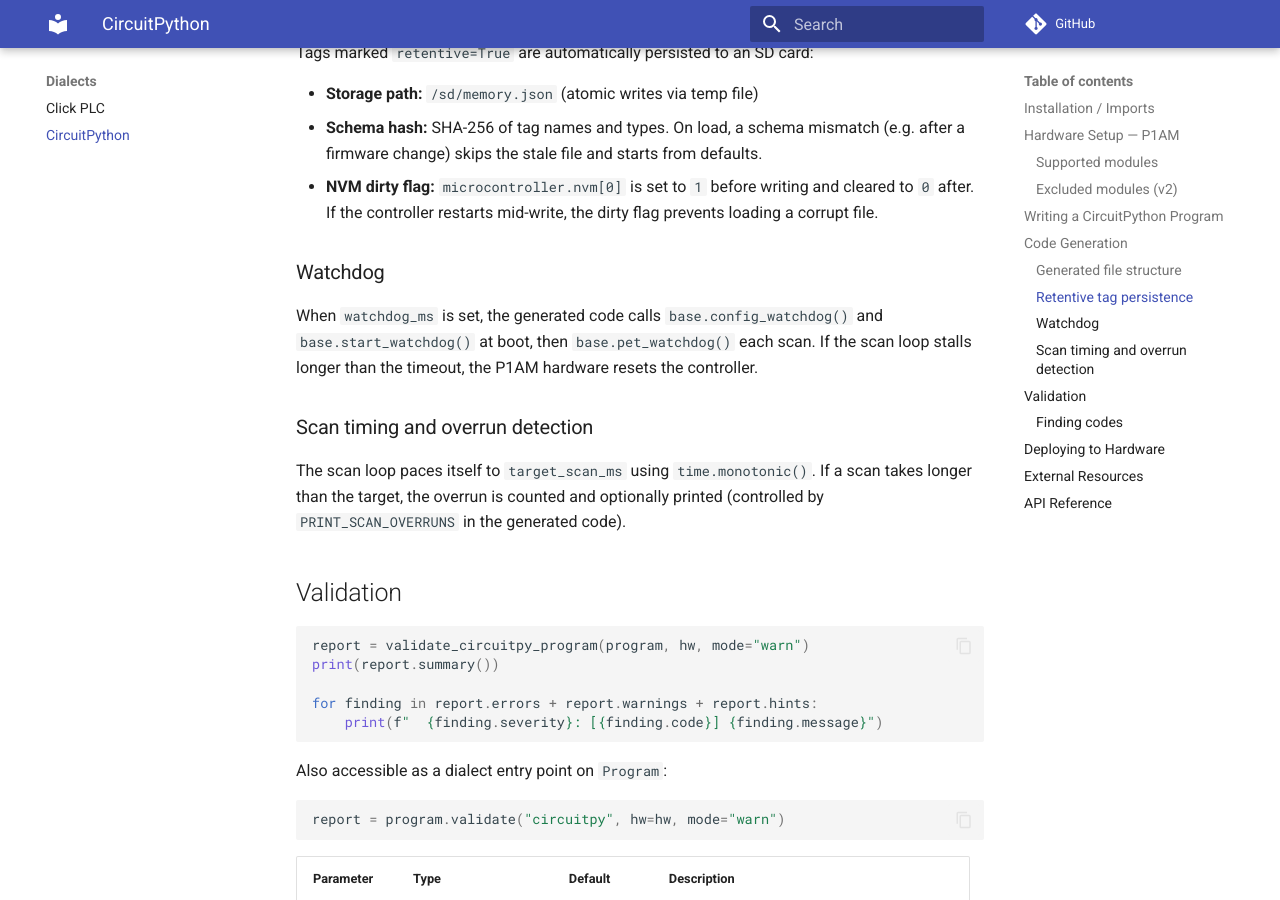
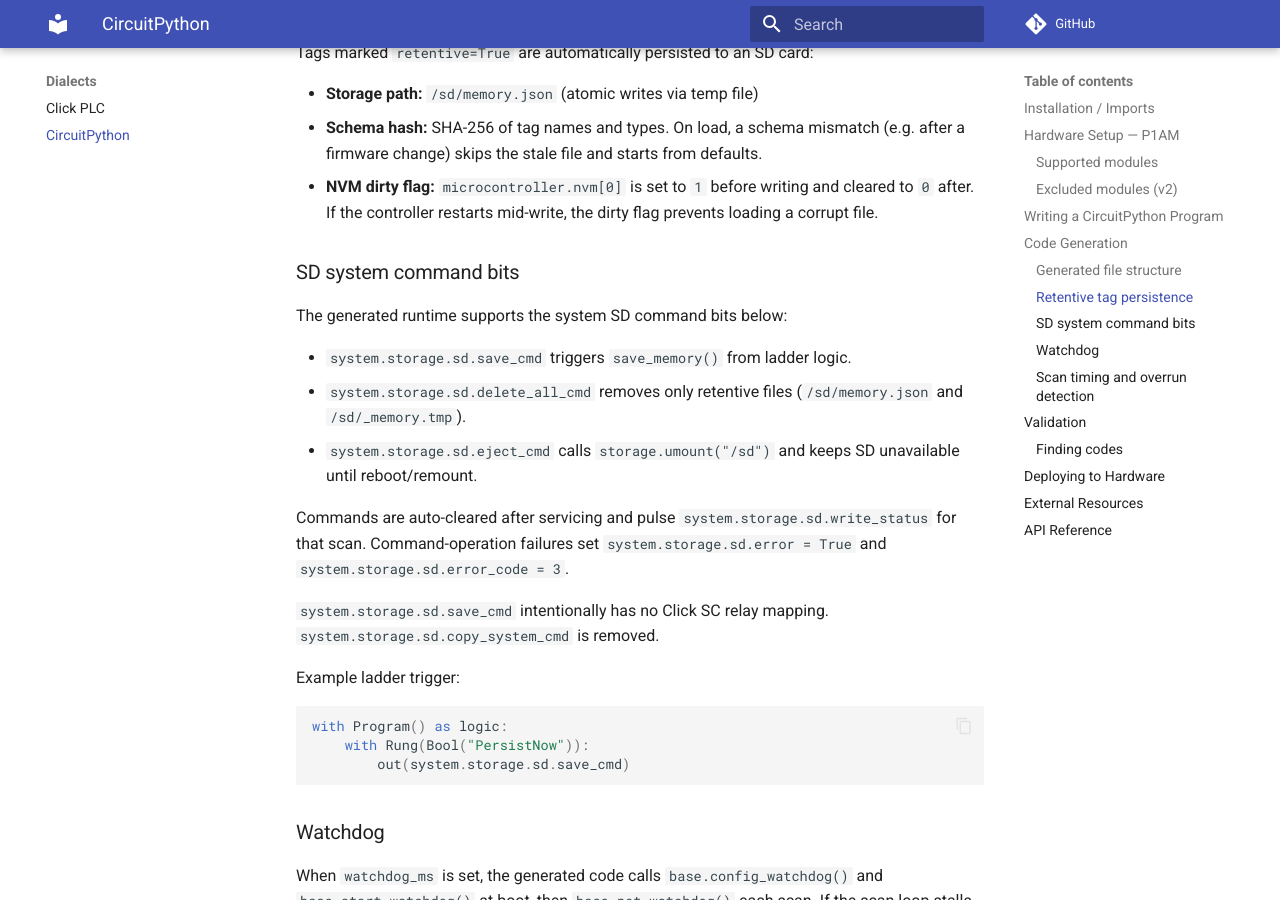
Before and after one commit to ssweber/pyrung, an MkDocs documentation site: the page built from docs/dialects/circuitpy.md, in a window 1280 px wide and 900 px high, scrolled down 3328 px. Built offline with MkDocs 1.6.1 and Material for MkDocs 9.7.7, drawn with Linux system fonts in a browser that asks for light colours; comment, search, counter and statistics services are not loaded.

Commit message:
feat(system,circuitpy): add SD save_cmd and remove copy_system_cmd
Implement the SD command-surface upgrade across core system points, Click mappings,
and CircuitPython codegen/runtime.

- Add system point `storage.sd.save_cmd`.
- Remove `storage.sd.copy_system_cmd` (hard removal, no compatibility shim).
- Keep core simulation command behavior as ack + auto-clear + write_status pulse.
- Remove Click SC67 mapping for copy_system_cmd; do not map save_cmd.
- Update CircuitPython runtime command handling to execute real operations:
  - process order: delete_all_cmd -> save_cmd -> eject_cmd
  - delete_all_cmd removes only `/sd/memory.json` and `/sd/_memory.tmp`
  - save_cmd calls `save_memory()`
  - eject_cmd calls `storage.umount("/sd")`, marks SD unavailable, clears SD handles
  - auto-clear serviced command bits
  - command-side failures set `storage.sd.error_code = 3`
  - successful command servicing clears SD error state to `error=False`, `error_code=0`
- Preserve one-scan `storage.sd.write_status` pulse semantics.
- Update docs for new SD command model and save_cmd usage/no Click mapping.
- Update tests for namespace shape, Click mapping expectations, and codegen emission.

Verification:
- `uv run pytest tests/core/test_system_points.py tests/click/test_system_points_mapping.py tests/circuitpy/test_codegen.py -q`
- 57 passed

````diff
--- a/docs/dialects/circuitpy.md
+++ b/docs/dialects/circuitpy.md
@@ -127,6 +127,26 @@ Tags marked `retentive=True` are automatically persisted to an SD card:
 - **Schema hash:** SHA-256 of tag names and types. On load, a schema mismatch (e.g. after a firmware change) skips the stale file and starts from defaults.
 - **NVM dirty flag:** `microcontroller.nvm[0]` is set to `1` before writing and cleared to `0` after. If the controller restarts mid-write, the dirty flag prevents loading a corrupt file.
 
+### SD system command bits
+
+The generated runtime supports the system SD command bits below:
+
+- `system.storage.sd.save_cmd` triggers `save_memory()` from ladder logic.
+- `system.storage.sd.delete_all_cmd` removes only retentive files (`/sd/memory.json` and `/sd/_memory.tmp`).
+- `system.storage.sd.eject_cmd` calls `storage.umount("/sd")` and keeps SD unavailable until reboot/remount.
+
+Commands are auto-cleared after servicing and pulse `system.storage.sd.write_status` for that scan. Command-operation failures set `system.storage.sd.error = True` and `system.storage.sd.error_code = 3`.
+
+`system.storage.sd.save_cmd` intentionally has no Click SC relay mapping. `system.storage.sd.copy_system_cmd` is removed.
+
+Example ladder trigger:
+
+```python
+with Program() as logic:
+    with Rung(Bool("PersistNow")):
+        out(system.storage.sd.save_cmd)
+```
+
 ### Watchdog
 
 When `watchdog_ms` is set, the generated code calls `base.config_watchdog()` and `base.start_watchdog()` at boot, then `base.pet_watchdog()` each scan. If the scan loop stalls longer than the timeout, the P1AM hardware resets the controller.
````
Also changed, not shown: scratchpad/circuitpython-codegen.md (+26 -15 lines), 6 other files.
